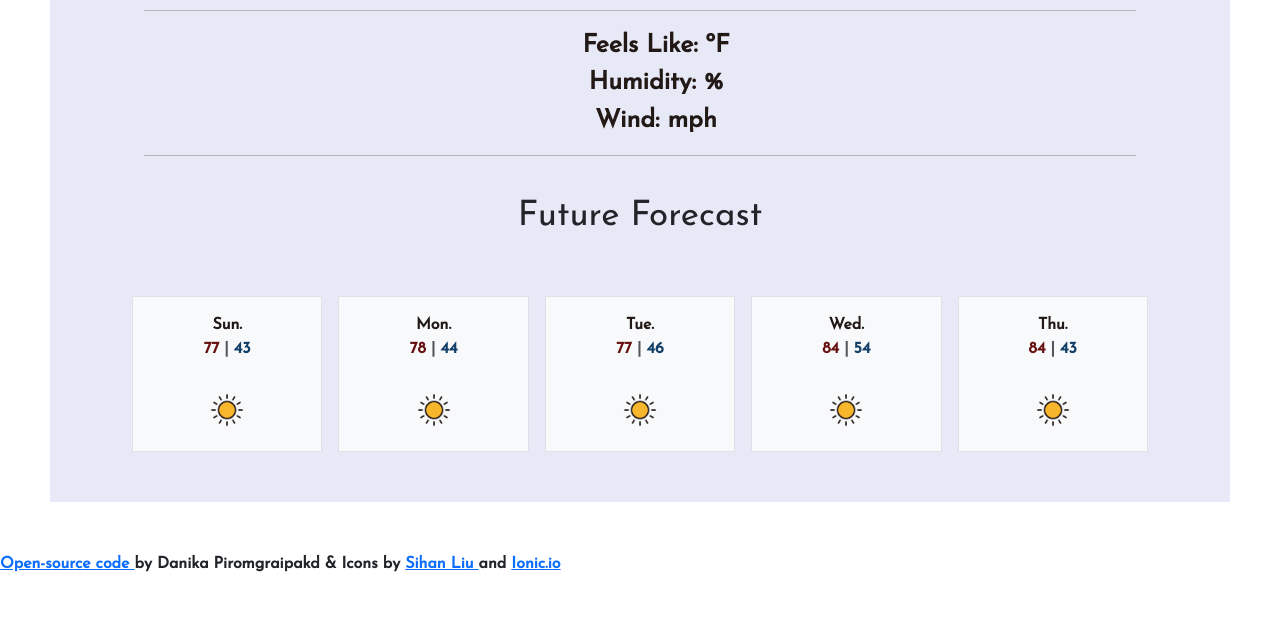
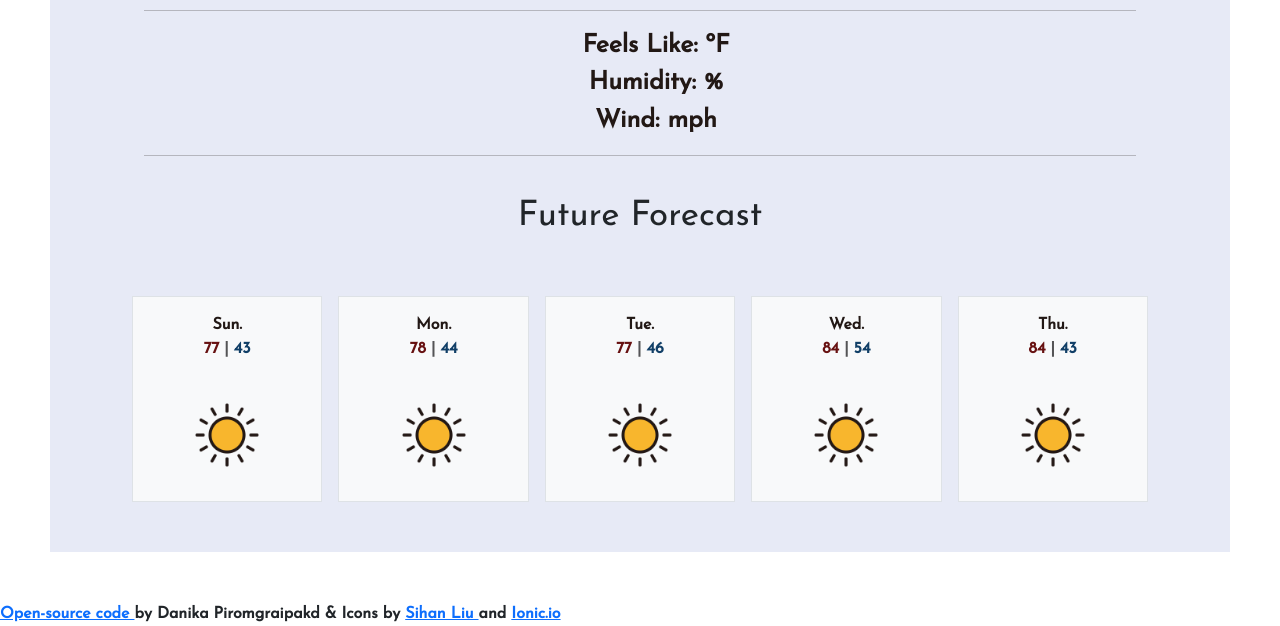
Before and after one commit to 4CCELA/weather-project, a plain HTML site: page index.html in a window 1280 px wide. Shown: the part 713-1339 px from the top of the page. Before the commit the page ends 1289 px from the top, so only its background shows below. Drawn offline with nearby package versions, Linux system fonts and the light colour scheme; no server answers.

Commit message:
Change forecast icon size

```diff
--- a/src/styles.css
+++ b/src/styles.css
@@ -135,5 +135,5 @@ footer {
 }
 
 #icons {
-  max-width: 50px;
+  max-width: 100px;
 }
```
